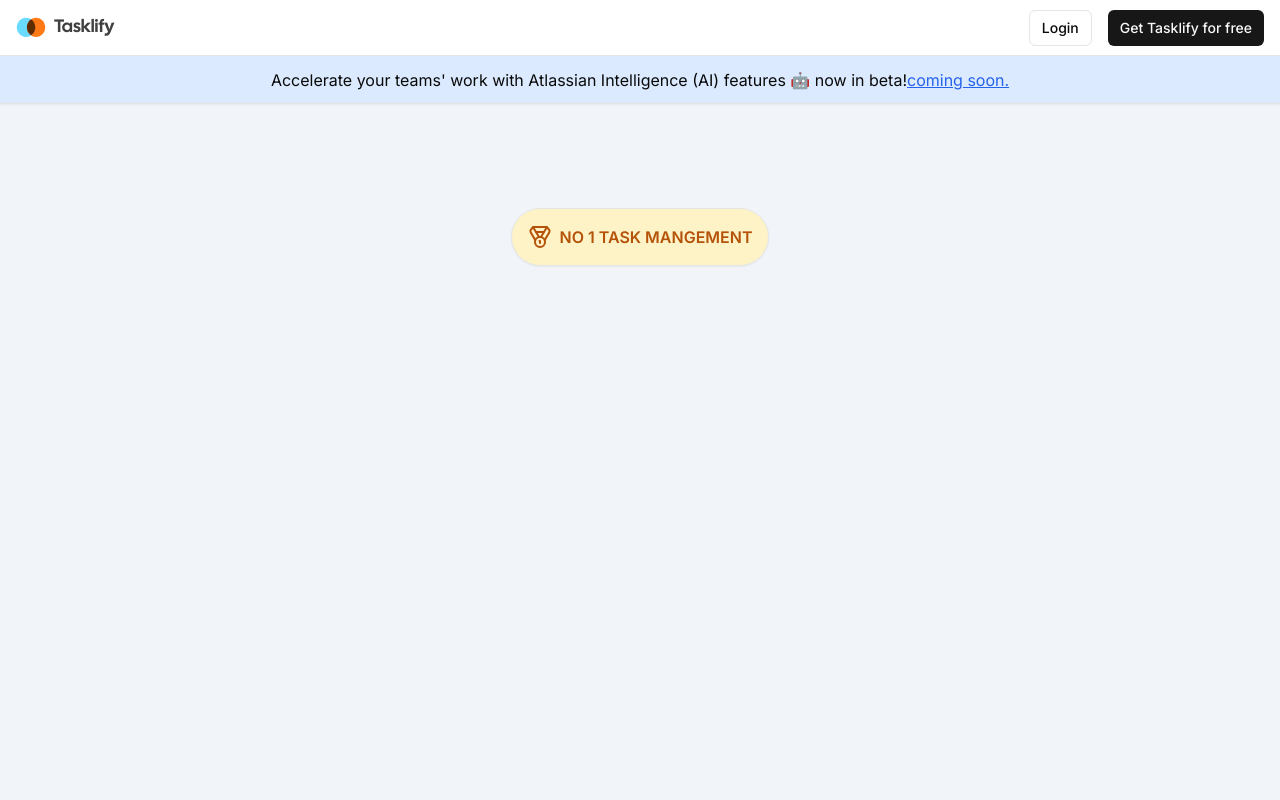
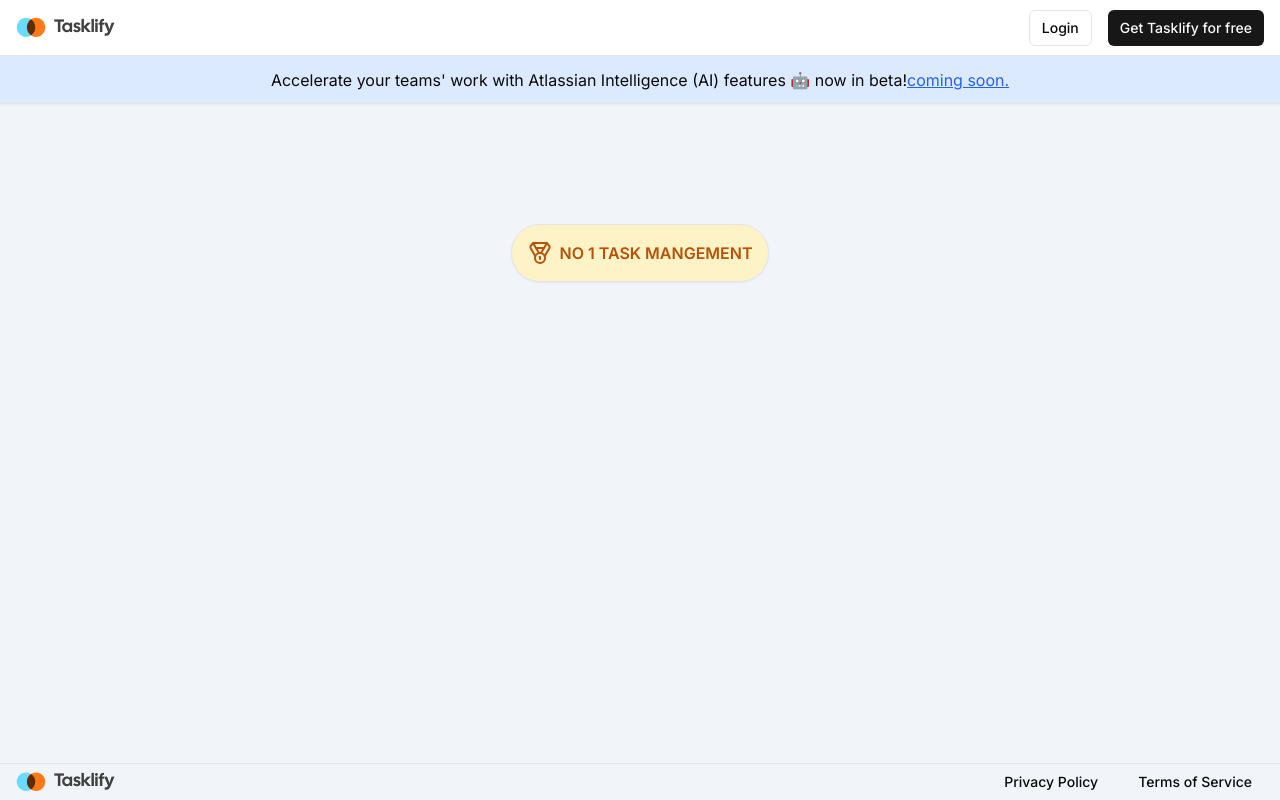
Before and after one commit to Toyehamzat/tasklify, a Next.js app: page / in a window 1280 px wide. Built offline with nearby package versions, Linux system fonts and the light colour scheme.

Commit message:
added footer

```diff
--- a/app/(marketing)/layout.tsx
+++ b/app/(marketing)/layout.tsx
@@ -1,6 +1,7 @@
 import type { Metadata } from "next";
 import { Navbar } from "./_components/navbar";
 import { Advert } from "./_components/advert";
+import { Footer } from "./_components/footer";
 
 export const metadata: Metadata = {
   title: "Marketing ",
@@ -15,7 +16,8 @@ export default function RootLayout({
     <div className="h-full bg-slate-100">
       <Navbar />
       <Advert />
-      <main className="pt-52 pb-40 bg-slate-100">{children}</main>
+      <main className="pt-56 pb-20 bg-slate-100">{children}</main>
+      <Footer />
     </div>
   );
 }
```
